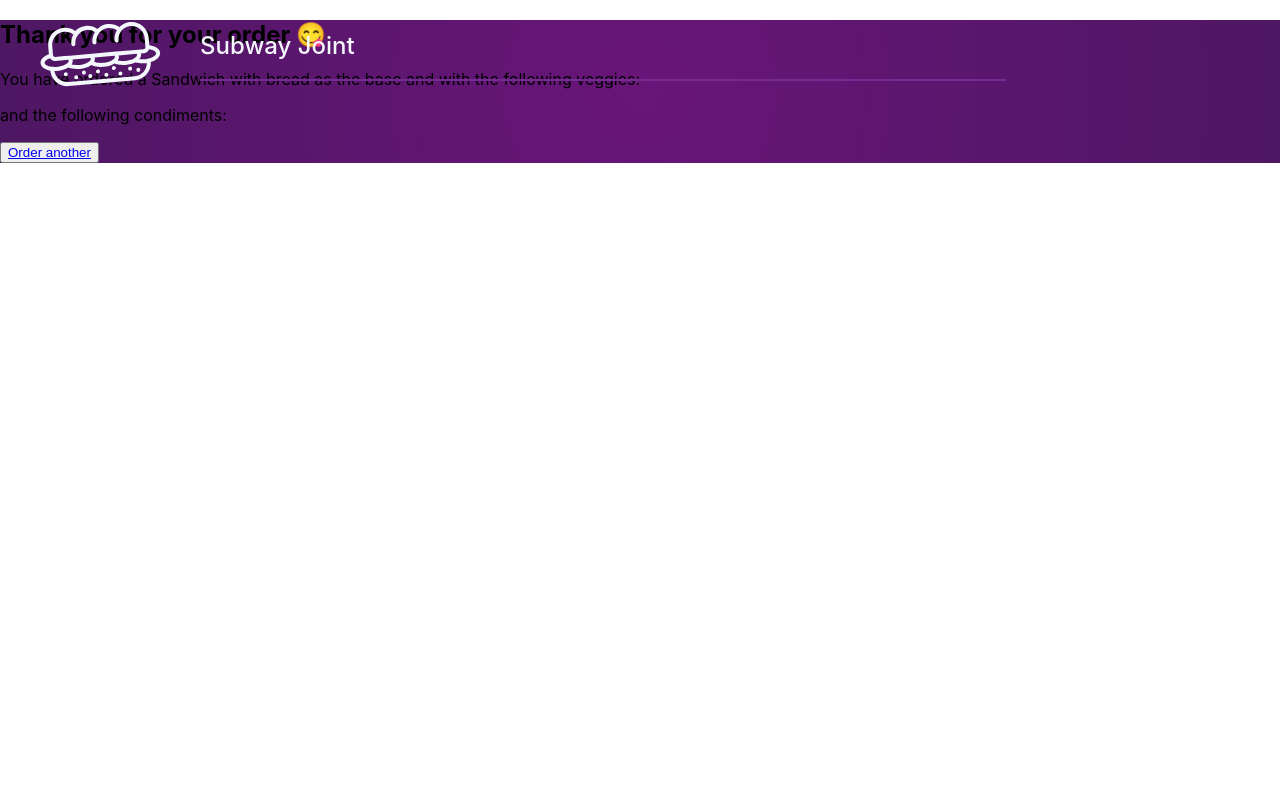
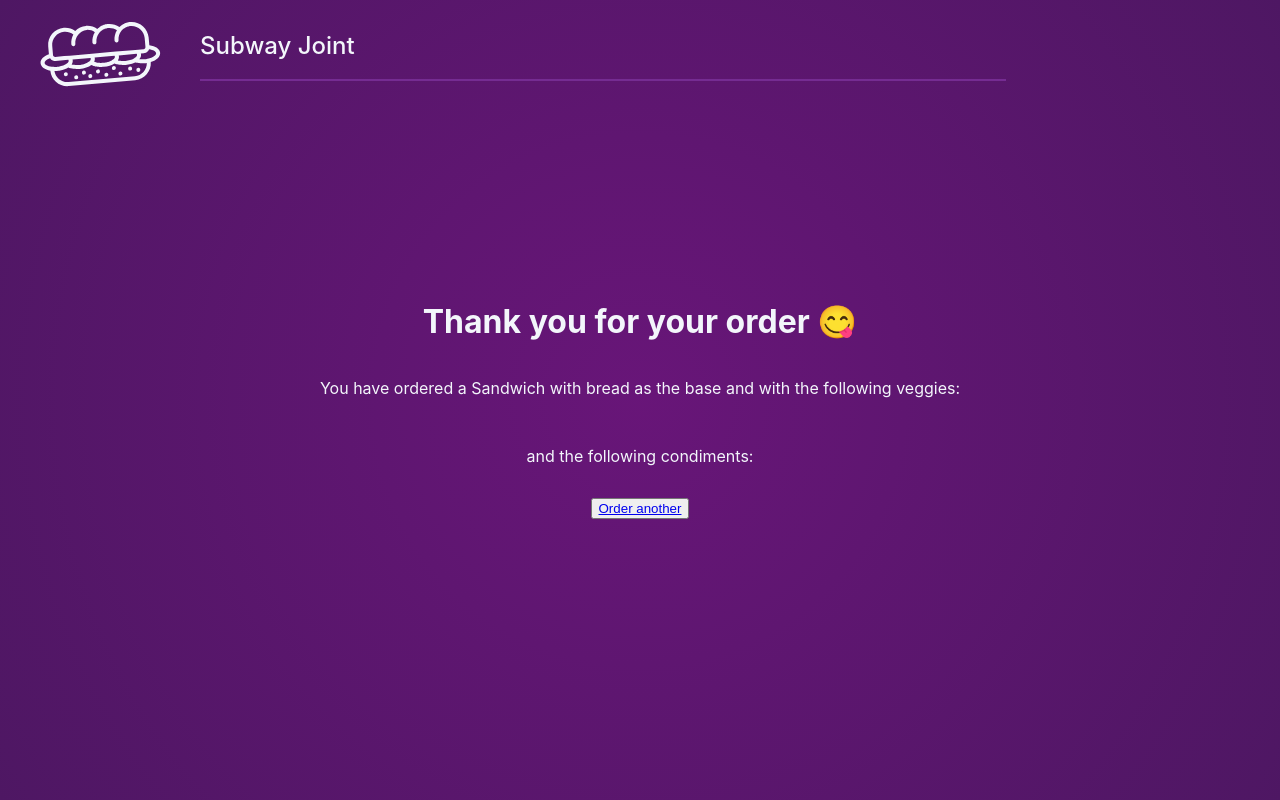
Before and after one commit to KishanBapodra/sub-sandwich-joint, a React (Create React App) app: page /order in a window 1280 px wide. Built offline with nearby package versions, Linux system fonts and the light colour scheme.

Commit message:
Style: all selection pages
Styles a resuable container for all pages

```diff
--- a/src/components/Bread.tsx
+++ b/src/components/Bread.tsx
@@ -2,6 +2,7 @@ import React from 'react';
 import { Sandwich } from '../App';
 import { Link } from 'react-router-dom'
 import List from './List'
+import styles from './Container.module.css'
 
 type BreadProps = {
   breadType: (bread: String) => void,
@@ -14,9 +15,8 @@ const Bread = ({breadType, sandwich}: BreadProps) => {
 
   return (
     <>
-      <div className='bread container'>
+      <div className={styles.container}>
         <List mapItem={breads} type="Bread" sandwich={sandwich} func={breadType} />
-
 
       {sandwich.fBread && (
         <div className='next'>
--- a/src/components/Cheese.tsx
+++ b/src/components/Cheese.tsx
@@ -2,6 +2,7 @@ import React from 'react';
 import { Sandwich } from '../App';
 import { Link } from 'react-router-dom'
 import List from './List'
+import styles from './Container.module.css'
 
 type CheeseProps = {
   cheeseType: (cheese: String) => void,
@@ -14,7 +15,7 @@ const Cheese = ({cheeseType, sandwich}: CheeseProps) => {
 
   return (
     <>
-      <div className='cheese container'>
+      <div className={styles.container}>
         <List mapItem={cheese} type="Cheese" sandwich={sandwich} func={cheeseType} />
 
         <div className='next'>
--- a/src/components/Condiment.tsx
+++ b/src/components/Condiment.tsx
@@ -2,6 +2,7 @@ import React from 'react';
 import { Link } from 'react-router-dom';
 import { Sandwich } from '../App';
 import List from './List'
+import styles from './Container.module.css'
 
 type CondimentProps = {
   addCondiment: (condiment: String) => void,
@@ -14,7 +15,7 @@ const Condiment = ({addCondiment, sandwich}: CondimentProps) => {
 
   return (
     <>
-      <div className='condiment container'>
+      <div className={styles.container}>
         <List mapItem={condiments} type="Condiments" sandwich={sandwich} func={addCondiment} />
 
         <div className='next'>
--- /dev/null
+++ b/src/components/Container.module.css
@@ -0,0 +1,16 @@
+.container {
+    height: 100vh;
+    display: flex;
+    flex-direction: column;
+    justify-content: center;
+    align-items: center;
+}
+
+.order {
+    height: 100vh;
+    color: #F3F6FB;
+    display: flex;
+    flex-direction: column;
+    justify-content: center;
+    align-items: center;
+}
--- a/src/components/Order.tsx
+++ b/src/components/Order.tsx
@@ -1,11 +1,12 @@
 import React from 'react';
 import { Link } from 'react-router-dom';
 import { Sandwich } from '../App';
+import styles from './Container.module.css'
 
 const Order = ({sandwich}: {sandwich: Sandwich}) => {
   return (
-    <div className='order container'>
-        <h2>Thank you for your order &#128523;</h2>
+    <div className={styles.order}>
+        <h1>Thank you for your order &#128523;</h1>
         <p>You have ordered a Sandwich with {sandwich.fBread} bread as the base and {sandwich.fCheese} with the following veggies: </p>
         <p>{sandwich.fVeggies.map(veg => <>{veg} &ensp;</>)}</p> and the following condiments:
         <p>{sandwich.fCondiments.map(condiment => <>{condiment} &ensp;</>)}</p>
--- a/src/components/Veggie.tsx
+++ b/src/components/Veggie.tsx
@@ -2,6 +2,7 @@ import React from 'react';
 import { Sandwich } from '../App';
 import { Link } from "react-router-dom";
 import List from './List'
+import styles from './Container.module.css'
 
 type VeggieProp = {
   addVeggie: (veggie: String) => void,
@@ -14,7 +15,7 @@ const Veggie = ({addVeggie, sandwich}: VeggieProp) => {
 
   return (
     <>
-      <div className='veggie container'>
+      <div className={styles.container}>
         <List mapItem={veggies} type="Veggies" sandwich={sandwich} func={addVeggie} />
 
       {sandwich.fVeggies.length && (
```
